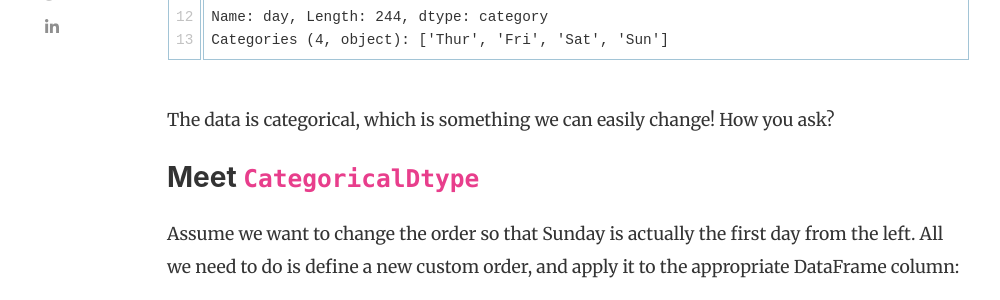
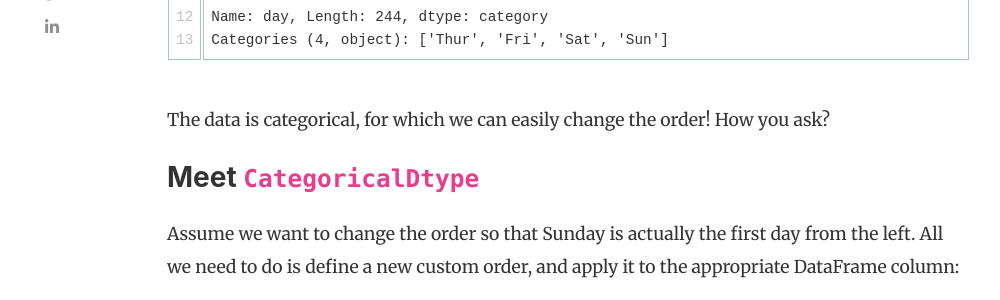
Before and after one commit to r02b/r02b.github.io, a Jekyll site: the page built from _posts/2022-07-22-dataframe_ordering.md, in a window 1280 px wide and 900 px high, scrolled down 2404 px. Shown: the part 151-451 px from the top of the window, without its empty margins (118-1118 px from the left). Built offline with Jekyll 4.4.1, drawn with Linux system fonts in a browser that asks for light colours; nearby versions of some CDN libraries.

Commit message:
Minor fix.

````diff
--- a/404.html
+++ b/404.html
@@ -6,5 +6,5 @@ permalink: /404.html
 
 <div class="text-center">
 <h1 class="display-1 mt-5 mb-4"><span class="badge badge-danger">404</span> Page does not exist!</h1>
-<p>Please use the search bar at the top or visit our <a href="{{site.baseurl}}/">homepage</a>!</p>
+<p>Sorry, no secret cow level here. <a href="{{site.baseurl}}/">Go home</a>?</p>
 </div>
--- a/_posts/2022-07-22-dataframe_ordering.md
+++ b/_posts/2022-07-22-dataframe_ordering.md
@@ -57,7 +57,7 @@ Name: day, Length: 244, dtype: category
 Categories (4, object): ['Thur', 'Fri', 'Sat', 'Sun']
 ```
 
-The data is categorical, which is something we can easily change! How you ask?
+The data is categorical, for which we can easily change the order! How you ask?
 
 ### Meet `CategoricalDtype`
 Assume we want to change the order so that Sunday is actually the first day from the left. All we need to do is define a new custom order, and apply it to the appropriate DataFrame column:
````
